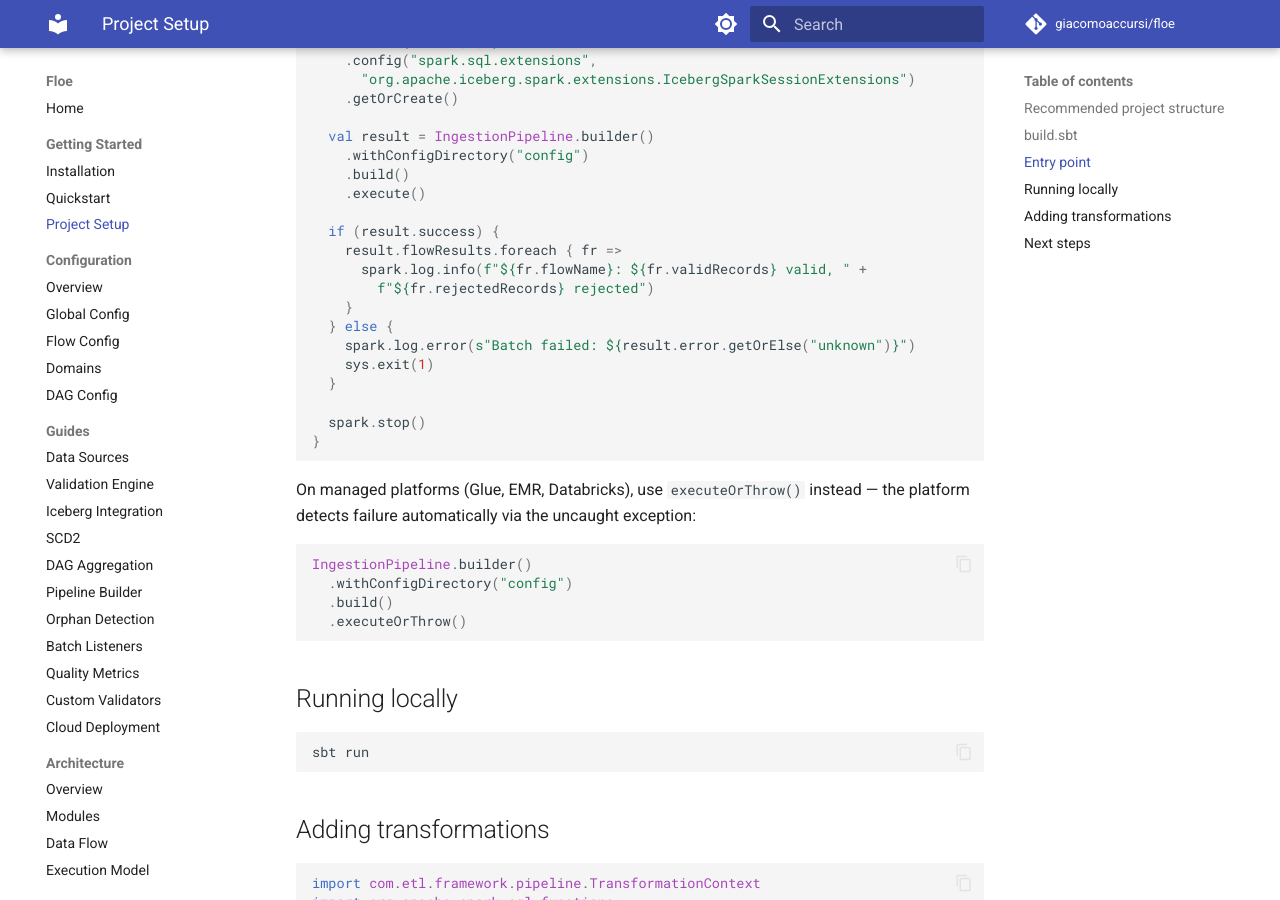
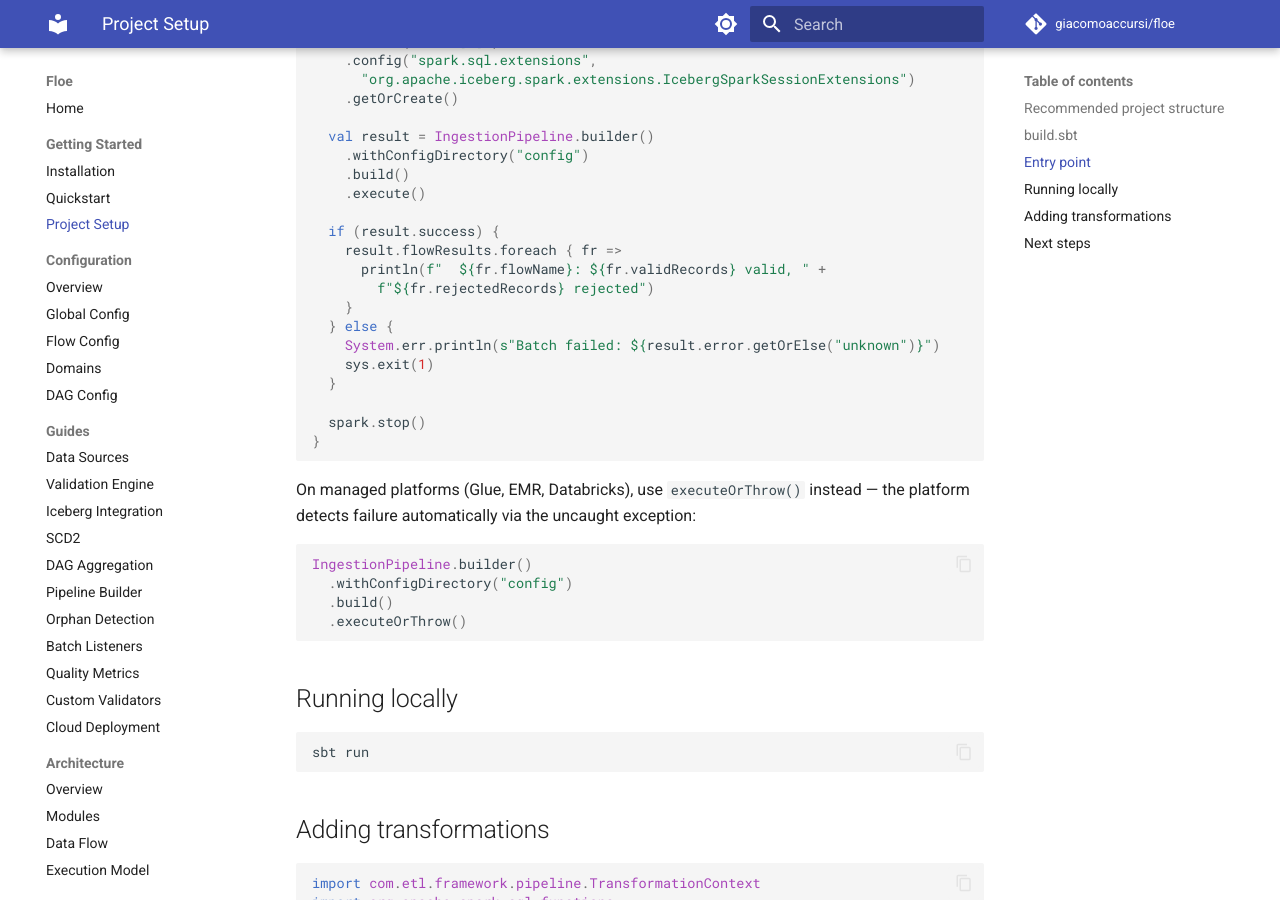
Before and after one commit to giacomoaccursi/Floe, an MkDocs documentation site: the page built from site-docs/getting-started/project-setup.md, in a window 1280 px wide and 900 px high, scrolled down 1135 px. Built offline with MkDocs 1.6.1 and Material for MkDocs 9.7.7, drawn with Linux system fonts in a browser that asks for light colours; comment, search, counter and statistics services are not loaded.

Commit message:
docs(getting-started): fix code examples and remove time claim

```diff
--- a/site-docs/getting-started/project-setup.md
+++ b/site-docs/getting-started/project-setup.md
@@ -59,11 +59,11 @@ object MyPipeline extends App {
 
   if (result.success) {
     result.flowResults.foreach { fr =>
-      spark.log.info(f"${fr.flowName}: ${fr.validRecords} valid, " +
+      println(f"  ${fr.flowName}: ${fr.validRecords} valid, " +
         f"${fr.rejectedRecords} rejected")
     }
   } else {
-    spark.log.error(s"Batch failed: ${result.error.getOrElse("unknown")}")
+    System.err.println(s"Batch failed: ${result.error.getOrElse("unknown")}")
     sys.exit(1)
   }
 
```
Also changed, not shown: site-docs/getting-started/quickstart.md (+1 -1 lines).
